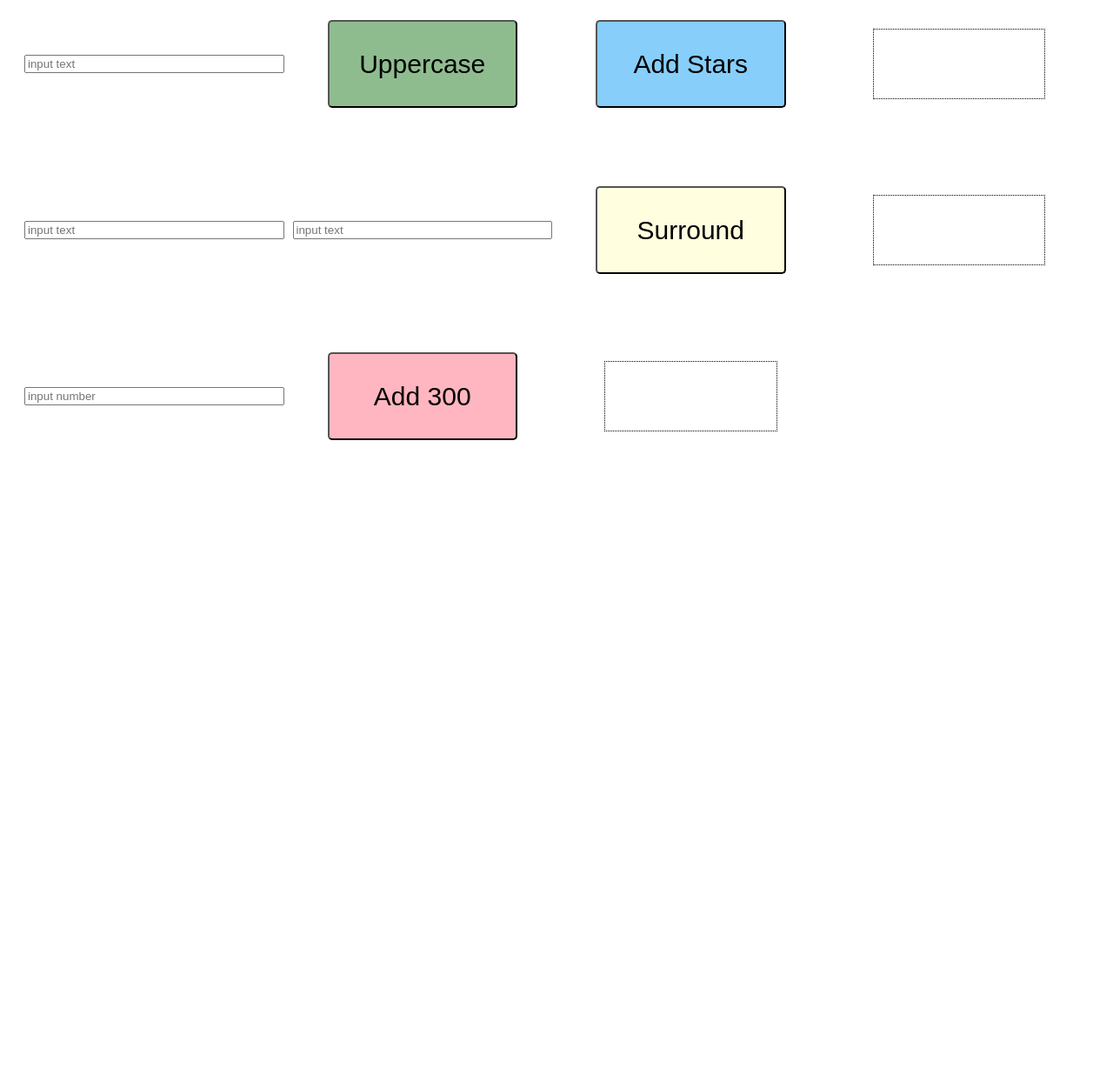
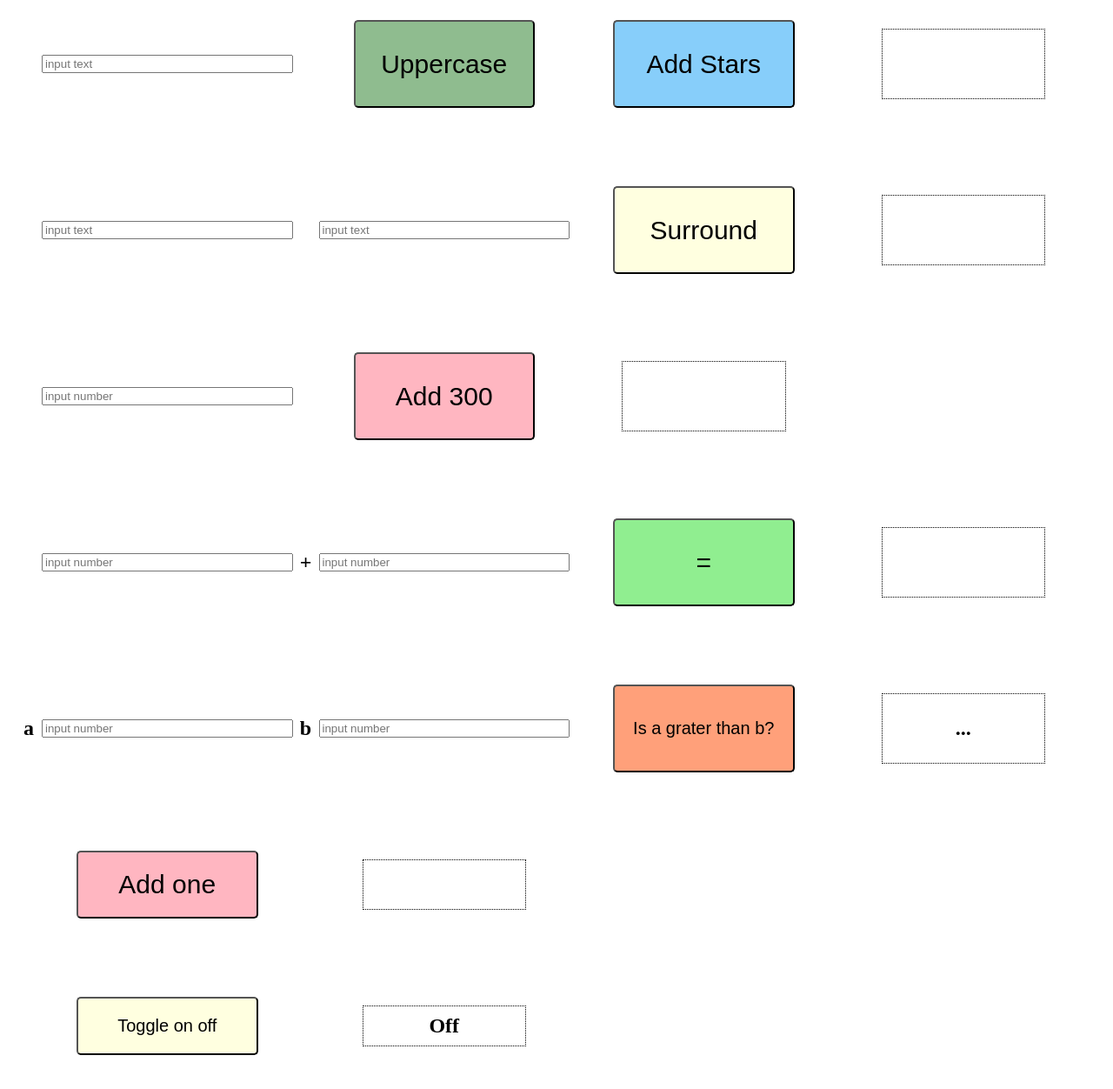
Before and after one commit to Kl-B/JS, a plain HTML site: page index.html in a window 1280 px wide. Shown: the part 236-1488 px from the top of the page at 87% size. Before the commit the page ends 810 px from the top, so only its background shows below. Drawn offline with Linux system fonts and the light colour scheme.

Commit message:
lektion 2

```diff
--- a/index.html
+++ b/index.html
@@ -9,20 +9,51 @@
 </head>
 <body>
     <div class="grid">
+        <h2></h2>
         <button class="btn1" id="btn1" onclick="showText()">Print Hello!</button> <h1 id="printhello"></h1>
         <h2></h2>
         <h2></h2>
+        <h2></h2>
+        <h2></h2>
         <input class="search" id="searchbar" type="text" placeholder="input text">
+        <h2></h2>
         <button class="btn2" id="btn2" onclick="copyText()">Uppercase</button>
         <button class="btn3" id="btn3" onclick="addStars()">Add Stars</button>
         <h2 class="display" id="displaytext"></h2>
+        <h2></h2>
         <input class="surround" id="surround1" type="text" placeholder="input text">
+        <h2></h2>
         <input class="surround" id="surround2" type="text" placeholder="input text">
         <button class="btn4" id="btn4" onclick="surround()">Surround</button>
         <h2 class="display2" id="displaytext2"></h2>
+        <h2></h2>
         <input class="math" id="math" type="text" placeholder="input number">
+        <h2></h2>
         <button class="btn5" id="btn5" onclick="mathAdd()">Add 300</button>
         <h2 class="display3" id="displaytext3"></h2>
+        <h2></h2>
+        <h2></h2>
+        <input class="firstnumber" id="firstnumber" type="text" placeholder="input number">
+        <h2 class="two">+</h2>
+        <input class="secondnumber" id="secondnumber" type="text" placeholder="input number">
+        <button class="btn6" id="btn6" onclick="mathAddTwo()">=</button>
+        <h2 class="display4" id="displaytext4"></h2>
+        <h2 class="two">a</h2>
+        <input class="compare1" id="compare1" type="text" placeholder="input number">
+        <h2 class="two">b</h2>
+        <input class="compare2" id="compare2" type="text" placeholder="input number">
+        <button class="btn7" id="btn7" onclick="mathCompare()">Is a grater than b?</button>
+        <h2 class="display5" id="displaytext5">...</h2>
+        <h2></h2>
+        <button class="btn8" id="btn8" onclick="addOne()">Add one</button>
+        <h2></h2>
+        <h2 class="display6" id="displaytext6"></h2>
+        <h2></h2>
+        <h2></h2>
+        <h2></h2>
+        <button class="btn9" id="btn9" onclick="toggle()">Toggle on off</button>
+        <h2></h2>
+        <h2 class="display7" id="displaytext7">Off</h2>
         <script src="script.js"></script>
     </div>
 </body>
--- a/script.js
+++ b/script.js
@@ -35,3 +35,37 @@ function mathAdd() {
   let number = document.getElementById("math").value;
   document.getElementById("displaytext3").innerText = parseFloat(number) + 300;
 }
+
+function mathAddTwo() {
+  let input1 = document.getElementById("firstnumber").value;
+  let input2 = document.getElementById("secondnumber").value;
+
+  document.getElementById("displaytext4").innerText =
+    parseFloat(input1) + parseFloat(input2);
+}
+
+function mathCompare() {
+  let input1 = document.getElementById("compare1").value;
+  let input2 = document.getElementById("compare2").value;
+
+  if (input1 > input2) {
+    document.getElementById("displaytext5").innerText = "YES";
+  } else if (input1 < input2) {
+    document.getElementById("displaytext5").innerText = "NO";
+  } else {
+    document.getElementById("displaytext5").innerText = "EQUAL";
+  }
+}
+
+let number1 = 1;
+function addOne() {
+  number1++;
+  document.getElementById("displaytext6").innerText = number1;
+}
+
+let isOn = false;
+function toggle() {
+  isOn = !isOn;
+  document.getElementById("displaytext7").innerText =
+    isOn === true ? "On" : "Off";
+}
--- a/style.css
+++ b/style.css
@@ -1,7 +1,7 @@
 .grid {
   display: grid;
   padding: 20px;
-  grid-template-columns: 1fr 1fr 1fr 1fr;
+  grid-template-columns: 10px 1fr 10px 1fr 1fr 1fr;
   grid-template-rows: 1fr 1fr 1fr;
   row-gap: 10px;
   column-gap: 10px;
@@ -51,6 +51,38 @@
   border-radius: 5px;
 }
 
+.btn6 {
+  margin: 40px;
+  padding: 20px;
+  font-size: 30px;
+  background-color: lightgreen;
+  border-radius: 5px;
+}
+
+.btn7 {
+  margin: 40px;
+  padding: 20px;
+  font-size: 20px;
+  background-color: lightsalmon;
+  border-radius: 5px;
+}
+
+.btn8 {
+  margin: 40px;
+  padding: 20px;
+  font-size: 30px;
+  background-color: lightpink;
+  border-radius: 5px;
+}
+
+.btn9 {
+  margin: 40px;
+  padding: 20px;
+  font-size: 20px;
+  background-color: lightyellow;
+  border-radius: 5px;
+}
+
 h1 {
   display: flex;
   transform: rotate(-180deg);
@@ -58,6 +90,15 @@ h1 {
   align-items: center;
 }
 
+.two {
+  justify-self: center;
+  align-self: center;
+}
+
+.compare1,
+.compare2,
+.firstnumber,
+.secondnumber,
 .math,
 .surround,
 .search {
@@ -65,6 +106,10 @@ h1 {
   margin-bottom: 80px;
 }
 
+.display7,
+.display6,
+.display5,
+.display4,
 .display3,
 .display2,
 .display {
```
